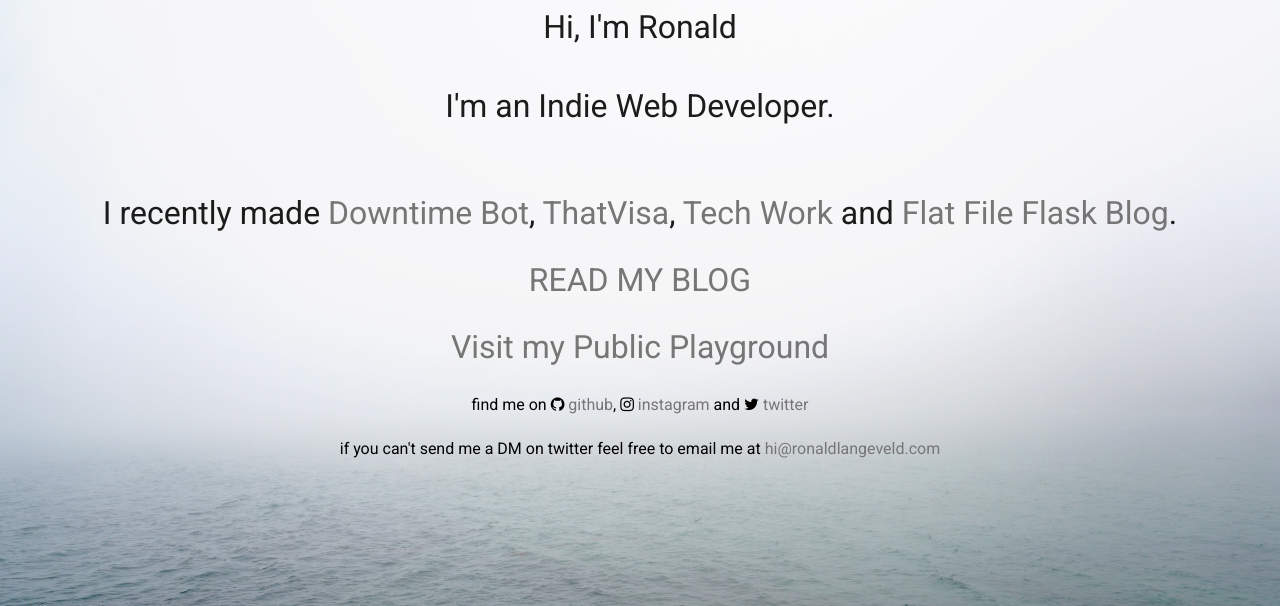
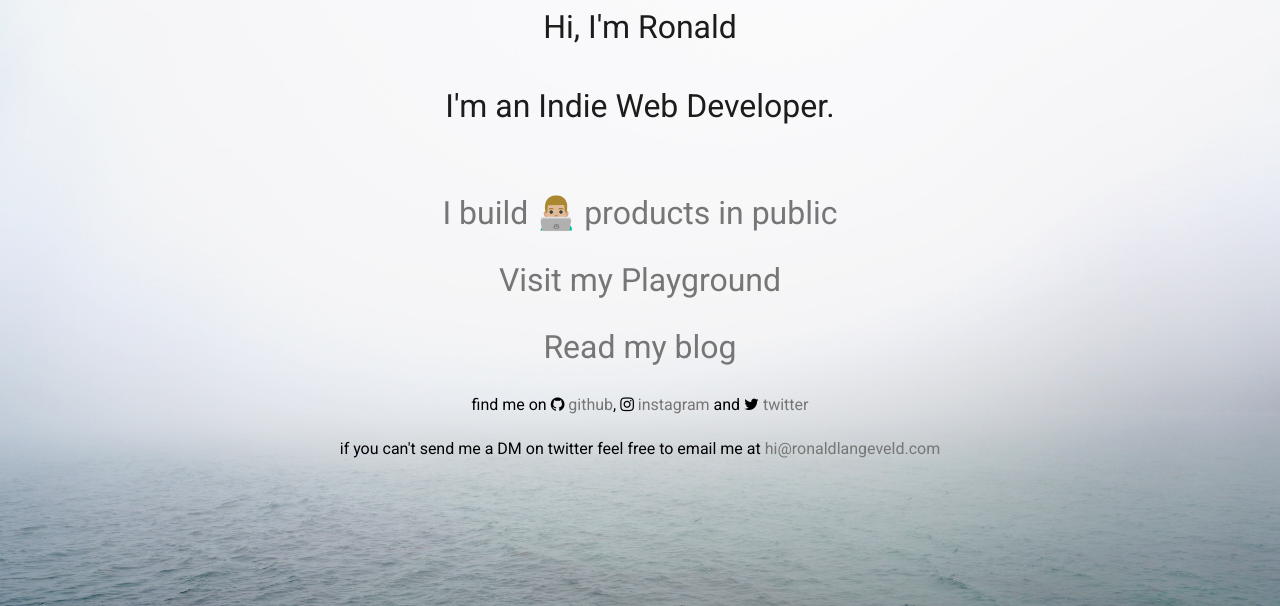
Before and after one commit to burgundy93/flaskblog, a Flask app: page / in a window 1280 px wide. Shown: the top 606 px of the page. Run offline with Flask 2, Linux system fonts and the light colour scheme; some libraries are stand-ins or nearby versions.

Commit message:
add switched blog

```diff
--- a/templates/index.html
+++ b/templates/index.html
@@ -23,11 +23,12 @@
 
 
 	<h3 class="head-text">
-I recently made <a href="https://downtimebot.com/" target="_blank">Downtime Bot</a>, <a href="https://thatvisa.com/" target="_blank">ThatVisa</a>, <a href="https://techwork.co.za/" target="_blank">Tech Work</a> and <a href="https://ronaldlangeveld.com/building-open-source-flask-blog" target="_blank">Flat File Flask Blog</a>.
+        <a href="/open">I build 👨🏼‍💻 products in public</a>
 	</h3>
 
-                    <h2 class="head-text"><a href="/posts">READ MY BLOG</a></h2>
-                       <h2 class="head-text"><a href="/play">Visit my Public Playground</a></h2>
+
+                       <h2 class="head-text"><a href="/play">Visit my Playground</a></h2>
+                                        <h2 class="head-text"><a href="/posts">Read my blog</a></h2>
 
 
                     	<div class="follow-text">
--- a/templates/open.html
+++ b/templates/open.html
@@ -8,7 +8,7 @@
         <div class="row">
             <p><a href="/">go back home</a></p>
             <div class="col-12">
-                <h1>Open what about I'm building. Doing it in public on WIP</h1>
+                <h1>Open what about I'm building. Doing it in public on <a href="https://wip.chat/?ref=ronaldlangeveld.com" target="_blank">WIP</a></h1>
 
                                         {% for a in data['data']['user']['products'] %}
                         <h2><a href="https://wip.chat/products/{{ a.id }}" target="_blank">{{ a.name }}</a></h2>
```
